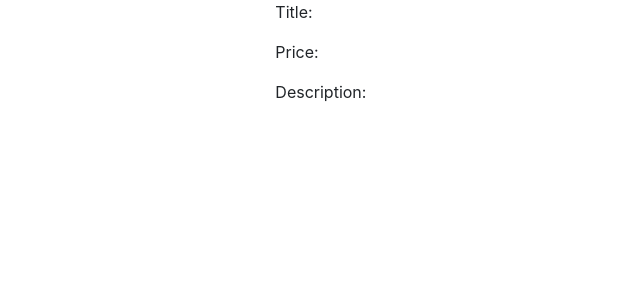
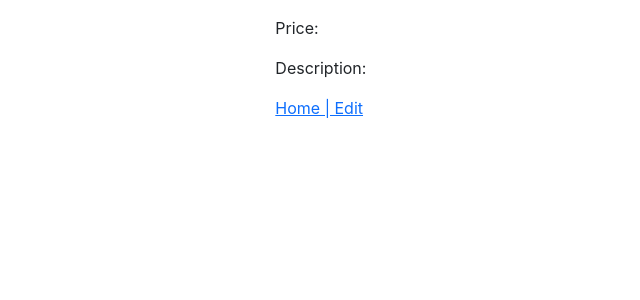
Before and after one commit to TRSCode/JavaScript_Part2, a React (Create React App) app in the folder productManager/client/: page /product/1 in a window 1280 px wide. Shown: the top 300 px of the page, without its empty margins (110-750 px from the left). Built offline with nearby package versions, Linux system fonts and the light colour scheme; no server answers.

Commit message:
added DELETE to ProductList, still need DELETE on Detail component

```diff
--- a/productManager/client/src/components/Detail.jsx
+++ b/productManager/client/src/components/Detail.jsx
@@ -1,9 +1,9 @@
 import React, { useEffect, useState } from 'react'
 import axios from 'axios';
-import {useParams} from "react-router-dom";
+import {useParams, Link} from "react-router-dom";
 
 const Detail = (props) => {
-    const [product, setProduct] = useState({})
+    const [ product, setProduct] = useState({})
     const {id} = useParams();
     useEffect(() => {
         axios.get("http://localhost:8000/api/product/" + id)
@@ -13,11 +13,25 @@ const Detail = (props) => {
             })
             .catch( err => console.log(err));
     }, []);
+
+    // const deleteProduct = (productId) => {
+    //     axios.delete('http://localhost:8000/api/product/' + productId)
+    //         .then(res => {
+    //             removeFromDom(productId)
+    //         })
+    //         .catch(err => console.log(err))
+    // }
+
     return (
-        <div className="container col-5">
-            <p>Title: {product.title}</p>
+        <div className="container col-5 mt-3">
+            <h3>{product.title}</h3>
             <p>Price: {product.price}</p>
             <p>Description: {product.description}</p>
+            <Link to={'/home'}> Home |</Link>
+            <Link to={'/product/edit/' + product._id}> Edit</Link>
+            {/* <button onClick={(e)=>{deleteProduct(product._id)}} className="btn btn-danger ms-2">
+                Delete
+            </button> */}
         </div>
     );
 }
--- a/productManager/client/src/components/ProductList.jsx
+++ b/productManager/client/src/components/ProductList.jsx
@@ -3,7 +3,7 @@ import axios from 'axios';
 import {Link} from 'react-router-dom';
 const ProductList = (props) => {
 
-    const { product, setProduct } = props;
+    const { removeFromDom, product, setProduct } = props;
 
     useEffect(() => {
         axios.get("http://localhost:8000/api/product")
@@ -16,6 +16,14 @@ const ProductList = (props) => {
             });
     }, []);
 
+    const deleteProduct = (productId) => {
+        axios.delete('http://localhost:8000/api/product/' + productId)
+            .then(res => {
+                removeFromDom(productId)
+            })
+            .catch(err => console.log(err))
+    }
+
     return (
         <div className="container">
             <h3>All Products</h3>
@@ -24,8 +32,11 @@ const ProductList = (props) => {
                 return (
                     <div key={index}>
                         <p>Item: {product.title}</p>
-                        <Link to={`/product/${product._id}`}> Veiw | </Link>
-                        <Link to={'/product/edit/' + product._id}>Edit | </Link>
+                        <Link to={`/product/${product._id}`}> Veiw |</Link>
+                        <Link to={'/product/edit/' + product._id}> Edit</Link>
+                        <button onClick={(e)=>{deleteProduct(product._id)}} className="btn btn-danger ms-2">
+                            Delete
+                        </button>
                         <hr/>
                     </div>
 
--- a/productManager/client/src/components/Update.jsx
+++ b/productManager/client/src/components/Update.jsx
@@ -1,6 +1,6 @@
 import React, {useEffect, useState} from 'react'
 import axios from 'axios';
-import { useNavigate, useParams } from 'react-router-dom';
+import { useNavigate, useParams, Link } from 'react-router-dom';
 const Update = (props) => {
     const { id } = useParams();
     const [title, setTitle] = useState();
@@ -52,6 +52,7 @@ const Update = (props) => {
                         name="description" value={description}
                         onChange={(e) => { setDescription(e.target.value)}} />
                 </p>
+                <Link to={'/home'}> Home </Link>
                 <input type="submit" className="btn btn-primary mx-3"/>
             </form>
         </div>
--- a/productManager/client/src/views/Main.jsx
+++ b/productManager/client/src/views/Main.jsx
@@ -5,12 +5,15 @@ import ProductList from '../components/ProductList';
 
 const Main = (props)  => {
     const [product, setProduct] = useState([]);
+    const removeFromDom = productId => {
+        setProduct(product.filter(product => product._id !== productId));
+    }
 
     return (
         <div>
             <ProductForm product ={product} setProduct = {setProduct}/>
             <hr/>
-            <ProductList product ={product} setProduct = {setProduct}/>
+            <ProductList product ={product} setProduct = {setProduct} removeFromDom ={removeFromDom}/>
         </div>
     )
 }
```
